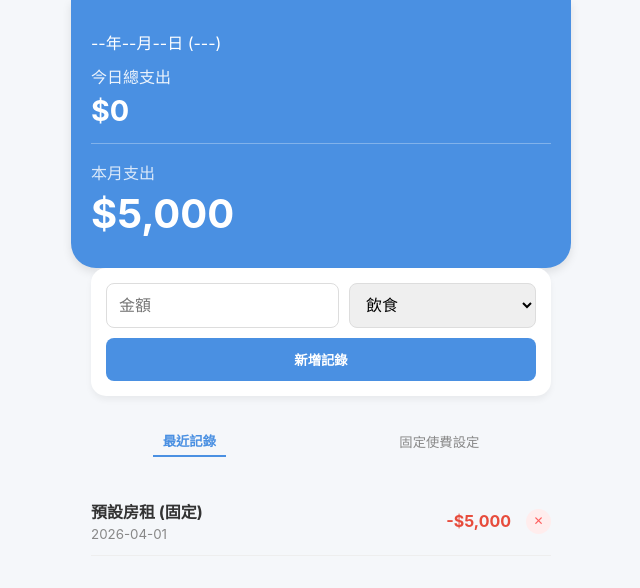
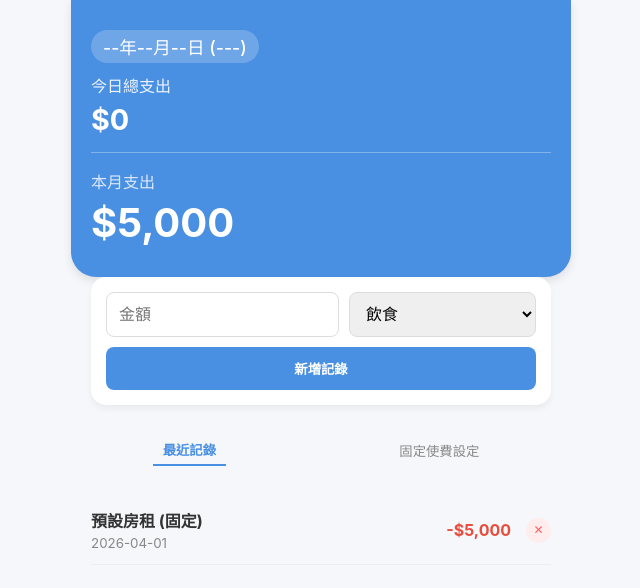
Before and after one commit to mingmingming91/Daily_Expenses, a plain HTML site: page index.html in a window 1280 px wide. Shown: the whole page, without its empty margins (319-959 px from the left). Drawn offline with Linux system fonts and the light colour scheme.

Commit message:
Update style.css

```diff
--- a/style.css
+++ b/style.css
@@ -162,3 +162,16 @@ hr {
     border-top: 1px solid #ddd;
     margin: 20px 0;
 }
+
+.today-date {
+    font-size: 1.1rem;
+    font-weight: 500;
+    background: rgba(255, 255, 255, 0.2);
+    display: inline-block;
+    padding: 4px 12px;
+    border-radius: 20px;
+}
+
+.summary-card h2 {
+    font-weight: bold;
+}
```
